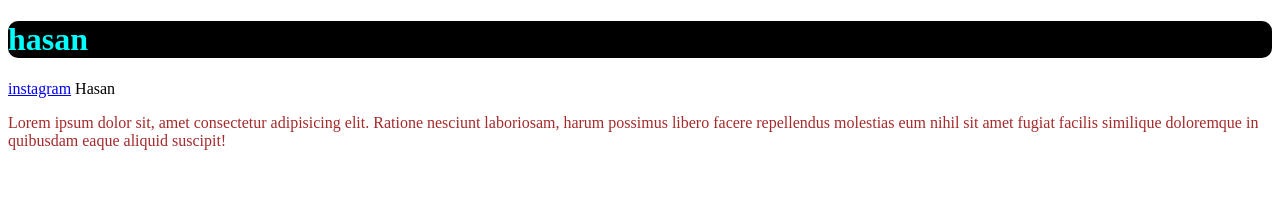
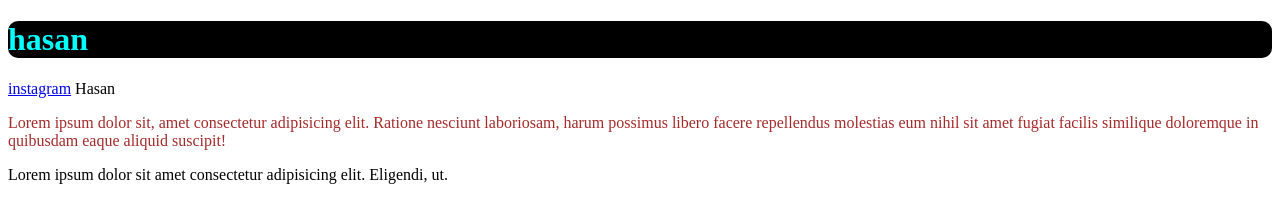
Before and after one commit to hasanby48/htmlStudying, a plain HTML site: page index.html in a window 1280 px wide. Drawn offline with Linux system fonts and the light colour scheme.

Commit message:
08 tarihinde paragraf eklendi

```diff
--- a/index.html
+++ b/index.html
@@ -25,6 +25,7 @@
         <p style="color: brown;">
             Lorem ipsum dolor sit, amet consectetur adipisicing elit. Ratione nesciunt laboriosam, harum possimus libero facere repellendus molestias eum nihil sit amet fugiat facilis similique doloremque in quibusdam eaque aliquid suscipit!
         </p>
+        <p>Lorem ipsum dolor sit amet consectetur adipisicing elit. Eligendi, ut.</p>
     </header>
 </body>
 </html>
```
